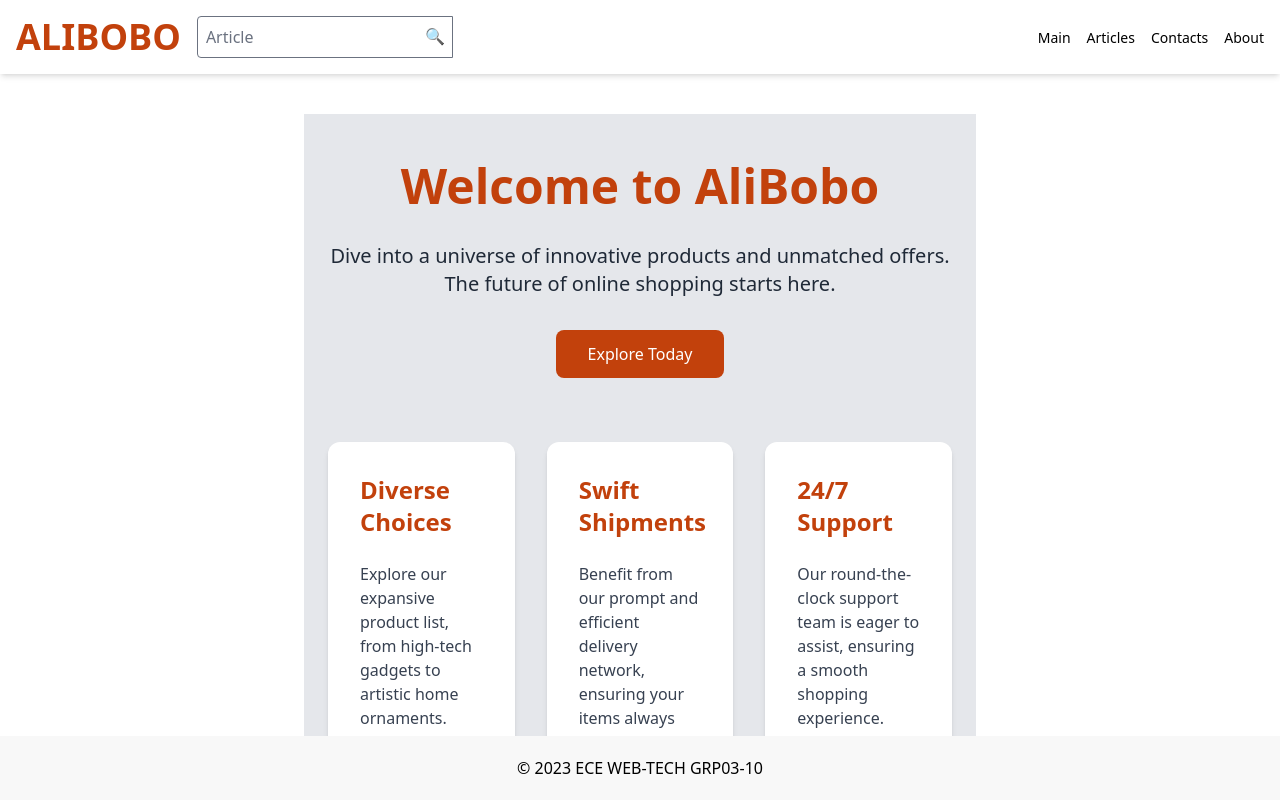
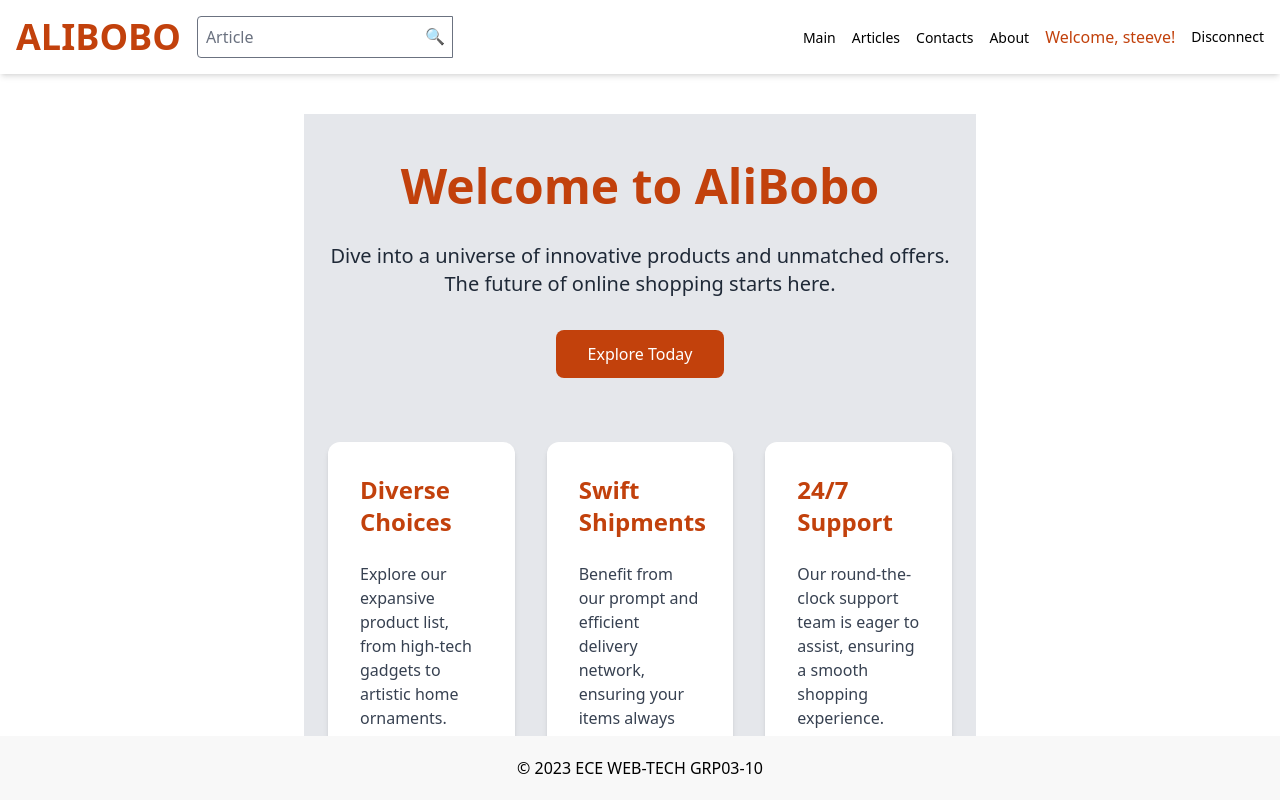
Before and after one commit to marcolap13/ece-webtech-2023-fall-gr03-10, a Next.js app: page / in a window 1280 px wide. Shown: the top 800 px of the page. Built offline with nearby package versions, Linux system fonts and the light colour scheme; what tailwindcss-font-inter would draw is missing.

Commit message:
feat: add profile( lab6 functionality )

```diff
--- a/components/Header.js
+++ b/components/Header.js
@@ -1,20 +1,15 @@
-import React, { useState } from "react";
+import React from "react";
 import Link from "next/link";
-import { useRouter } from "next/router";
+import { UserContext } from "./UserContext";
 
-export default function Index() {
-  const [searchText, setSearchText] = useState("");
-  const router = useRouter();
+export default function Header() {
 
-  const handleSearch = () => {
-    if (searchText.trim() !== "") {
-      router.push(`/articles/${searchText}`);
-    }
-  };
+  const { searchText, setSearchText, userProfile, isConnected, handleSearch, handleDisconnect, handleReconnect } = UserContext(UserContext);
 
   return (
     <div className="bg-yellow p-4 shadow-md">
       <div className="container mx-auto flex items-center justify-between">
+        {/* Left Section - Logo and Search */}
         <div className="flex items-center space-x-4">
           <div className="text-4xl font-bold text-orange-700">ALIBOBO</div>
           <div className="relative">
@@ -34,7 +29,9 @@ export default function Index() {
           </div>
         </div>
 
-        <div className="flex space-x-4">
+        {/* Right Section - Navigation Links and User Profile */}
+        <div className="flex items-center space-x-4">
+          {/* Navigation Links */}
           <Link href="/" passHref>
             <button className="text-sm">Main</button>
           </Link>
@@ -47,6 +44,27 @@ export default function Index() {
           <Link href="/about" passHref>
             <button className="text-sm">About</button>
           </Link>
+
+          {/* User Profile and Connection Status */}
+          <div className="flex items-center space-x-4">
+            {userProfile && isConnected ? (
+              <>
+                <span className="text-orange-700">
+                  Welcome, {userProfile.username}!
+                </span>
+                <button onClick={handleDisconnect} className="text-sm">
+                  Disconnect
+                </button>
+              </>
+            ) : (
+              <>
+                <span className="text-orange-700">Not Connected</span>
+                <button onClick={handleReconnect} className="text-sm">
+                  Reconnect
+                </button>
+              </>
+            )}
+          </div>
         </div>
       </div>
     </div>
--- /dev/null
+++ b/components/UserContext.js
@@ -0,0 +1,45 @@
+import { useState, useEffect } from "react";
+import { useRouter } from "next/router";
+
+export const UserContext = () => {
+  const [searchText, setSearchText] = useState("");
+  const [userProfile, setUserProfile] = useState(null);
+  const [isConnected, setIsConnected] = useState(true);
+  const router = useRouter();
+
+  useEffect(() => {
+    // Fetch the user's profile when the component mounts
+    fetch("/api/profiles")
+      .then((response) => {
+        if (response.status === 200) {
+          return response.json();
+        } else if (response.status === 401) {
+          return null;
+        } else {
+          throw new Error("Failed to fetch user profile");
+        }
+      })
+      .then((data) => {
+        setUserProfile(data);
+      })
+      .catch((error) => {
+        console.error(error);
+      });
+  }, []);
+
+  const handleSearch = () => {
+    if (searchText.trim() !== "") {
+      router.push(`/articles/${searchText}`);
+    }
+  };
+
+  const handleDisconnect = () => {
+    setIsConnected(false);
+  };
+
+  const handleReconnect = () => {
+    setIsConnected(true);
+  };
+
+  return { searchText, setSearchText, userProfile, isConnected, handleSearch, handleDisconnect, handleReconnect };
+};
--- a/package.json
+++ b/package.json
@@ -9,6 +9,7 @@
     "lint": "next lint"
   },
   "dependencies": {
+    "@heroicons/react": "^2.0.18",
     "@tailwindcss/forms": "^0.5.6",
     "@tailwindcss/typography": "^0.5.10",
     "next": "13.5.4",
--- /dev/null
+++ b/pages/api/profiles.js
@@ -0,0 +1,18 @@
+// pages/api/profile.js
+
+export default (req, res) => {
+    // Check if the user is logged in (you can implement your authentication logic here)
+    const isLoggedIn = true; // You should implement this based on your authentication mechanism
+
+    if (isLoggedIn) {
+      // If the user is logged in, return their profile information
+      const userProfile = {
+        username: 'steeve',
+        email: 'steeve@gmail.com', // Fix the closing quote here
+      };
+      return res.status(200).json(userProfile);
+    } else {
+      // If the user is not logged in, return a 401 unauthorized status
+      return res.status(401).end();
+    }
+  };
```
Also changed, not shown: 1 other file (tests, documents, lock files or other folders).
